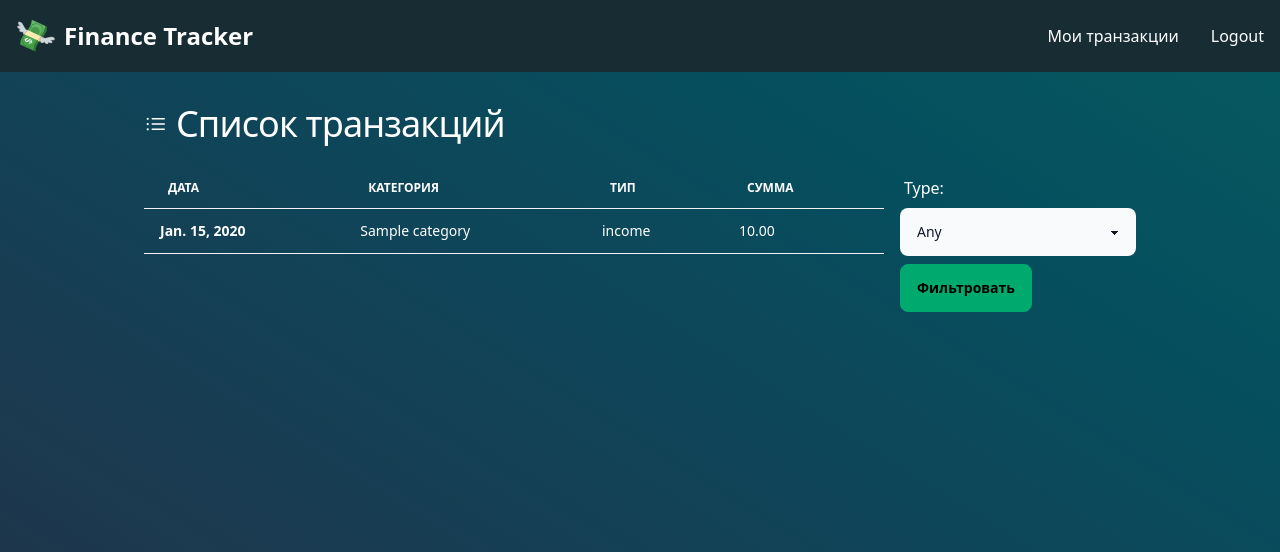
After one commit to IgorPanchenko/IgorPanchenko-FinanceAppDjangoHTMX, a Django app: page /transactions/ in a window 1280 px wide. The commit adds this page. Shown: the top 552 px of the page. Run offline with Django 4.2, Linux system fonts and the light colour scheme; a user stored in the database is signed in; tables that the repository leaves empty hold one stand-in row (values such as "Sample post"); some libraries are stand-ins or nearby versions.

Commit message:
Добавили фильтр по типу транзакций

```diff
--- a/finance_project/settings.py
+++ b/finance_project/settings.py
@@ -28,6 +28,7 @@ INSTALLED_APPS = [
     "django.contrib.staticfiles",
 
     # external apps
+    "django_filters",
     "django_extensions",
     "debug_toolbar",
     "widget_tweaks",
@@ -37,8 +38,6 @@ INSTALLED_APPS = [
 
     # project apps
     "tracker",
-
-
 ]
 
 SITE_ID = 1
--- a/tracker/admin.py
+++ b/tracker/admin.py
@@ -3,4 +3,3 @@ from tracker.models import Category, Transaction
 
 admin.site.register(Category)
 admin.site.register(Transaction)
-# Register your models here.
--- /dev/null
+++ b/tracker/filters.py
@@ -0,0 +1,13 @@
+import django_filters
+from tracker.models import Transaction
+
+class TransactionFilter(django_filters.FilterSet):
+    transaction_type = django_filters.ChoiceFilter(
+        choices=Transaction.TRANSACTION_TYPE_CHOICES,
+        field_name='type',
+        lookup_expr='iexact',
+        empty_label='Any',
+    )
+    class Meta:
+        model = Transaction
+        fields = ('transaction_type',)
--- a/tracker/models.py
+++ b/tracker/models.py
@@ -29,3 +29,7 @@ class Transaction(models.Model):
 
     def __str__(self):
         return f'{self.type} of {self.amount} on {self.date} by {self.user}'
+
+
+    class Meta:
+        ordering = ['-date']
--- a/tracker/templates/tracker/base.html
+++ b/tracker/templates/tracker/base.html
@@ -14,11 +14,14 @@
 
 
     <!-- HTMX -->
-    <script src="https://unpkg.com/htmx.org@1.9.10" integrity="sha384-D1Kt99CQMDuVetoL1lrYwg5t+9QdHe7NLX/SoJYkXDFfX37iInKRy5xLSi8nO7UC" crossorigin="anonymous"></script>
-    <script src="https://cdn.tailwindcss.com?plugins=typography"></script>
+    <script src="https://unpkg.com/htmx.org@1.9.10"
+            integrity="sha384-D1Kt99CQMDuVetoL1lrYwg5t+9QdHe7NLX/SoJYkXDFfX37iInKRy5xLSi8nO7UC"
+            crossorigin="anonymous"></script>
+    <link href="https://cdn.jsdelivr.net/npm/daisyui@4.11.1/dist/full.min.css" rel="stylesheet" type="text/css"/>
+    <script src="https://cdn.tailwindcss.com"></script>
 
     <!-- Custom files -->
-    <link href="{% static 'css/styles.css' %}" rel="stylesheet" />
+    <link href="{% static 'css/styles.css' %}" rel="stylesheet"/>
 
 
     {% block extra_head %}
--- a/tracker/templates/tracker/partials/navbar.html
+++ b/tracker/templates/tracker/partials/navbar.html
@@ -15,6 +15,13 @@
         <ul class="font-medium flex flex-col p-4 md:p-0 my-1 md:my-2 rounded-lg md:flex-row md:space-x-8">
 
         {% if user.is_authenticated %}
+            <li>
+                <a href="{% url 'transaction-list' %}"
+                    class="block py-2 pl-3 pr-4 text-white rounded md:p-0"
+                    aria-current="page">
+                        Мои транзакции
+                </a>
+            </li>
             <li>
                 <a href="{% url 'account_logout' %}"
                     class="block py-2 pl-3 pr-4 text-white rounded md:p-0"
--- /dev/null
+++ b/tracker/templates/tracker/transaction-list.html
@@ -0,0 +1,76 @@
+{% extends 'tracker/base.html' %}
+{% load widget_tweaks %}
+
+{% block head_title %}
+Список транзакций
+{% endblock %}
+
+{% block content %}
+
+<h1 class="mt-4 mb-6 text-2xl leading-none tracking-tight text-white md:text-3xl lg:text-4xl flex items-center mb-4">
+    <svg xmlns="http://www.w3.org/2000/svg" fill="none" viewBox="0 0 24 24" stroke-width="1.5" stroke="currentColor"
+         class="w-6 h-6 me-2">
+        <path stroke-linecap="round" stroke-linejoin="round"
+              d="M8.25 6.75h12M8.25 12h12m-12 5.25h12M3.75 6.75h.007v.008H3.75V6.75Zm.375 0a.375.375 0 1 1-.75 0 .375.375 0 0 1 .75 0ZM3.75 12h.007v.008H3.75V12Zm.375 0a.375.375 0 1 1-.75 0 .375.375 0 0 1 .75 0Zm-.375 5.25h.007v.008H3.75v-.008Zm.375 0a.375.375 0 1 1-.75 0 .375.375 0 0 1 .75 0Z"/>
+    </svg>
+
+    Список транзакций
+</h1>
+
+<div class="relative overflow-x-auto text-white">
+
+    <div class="flex flex-col-reverse md:grid md:grid-cols-4 md:gap-4"
+        id="transaction-container">
+        <div class="col-span-3">
+                    {% if filter.qs %}
+        <table class="table">
+            <thead class="text-xs text-white uppercase">
+            <tr>
+                <th class="px-6 py-3">Дата</th>
+                <th class="px-6 py-3">Категория</th>
+                <th class="px-6 py-3">Тип</th>
+                <th class="px-6 py-3">Сумма</th>
+            </tr>
+            </thead>
+
+            <tbody>
+            {% for transaction in filter.qs %}
+            <tr>
+                <th>{{ transaction.date }}</th>
+                <td>{{ transaction.category }}</td>
+                <td>{{ transaction.type }}</td>
+                <td>{{ transaction.amount }}</td>
+            </tr>
+            {% endfor %}
+            </tbody>
+        </table>
+        {% else %}
+
+        <p class="text-2xl text-white">
+            Список транзакций не найден
+        </p>
+
+        {% endif %}
+        </div>
+
+
+
+        <div class="col-span-1">
+            <form method="GET">
+                <div class="mb-2 form-control">
+                    {{ filter.form.transaction_type|add_label_class:"label text-while" }}
+                    {% render_field filter.form.transaction_type class="select bg-gray-50 text-gray-900" %}
+                </div>
+                <button class="btn btn-success">
+                    Фильтровать
+                </button>
+            </form>
+        </div>
+
+    </div>
+
+
+
+</div>
+
+{% endblock %}
--- a/tracker/urls.py
+++ b/tracker/urls.py
@@ -4,4 +4,5 @@ from tracker import views
 
 urlpatterns = [
     path("", views.index, name='index'),
+    path("transactions/", views.transaction_list, name='transaction-list'),
 ]
--- a/tracker/views.py
+++ b/tracker/views.py
@@ -1,5 +1,18 @@
 from django.shortcuts import render
+from django.contrib.auth.decorators import login_required
+
+from tracker.filters import TransactionFilter
+from tracker.models import Transaction
 
 # Create your views here.
 def index(request):
     return render(request, 'tracker/index.html')
+
+@login_required
+def transaction_list(request):
+    transaction_filter = TransactionFilter(
+        request.GET,
+        queryset=Transaction.objects.filter(user=request.user)
+    )
+    context = {'filter': transaction_filter}
+    return render(request, 'tracker/transaction-list.html', context)
```
Also changed, not shown: tracker/templates/tracker/index.html (+18 -2 lines). Lines whose indentation alone changed are shown as unchanged.
